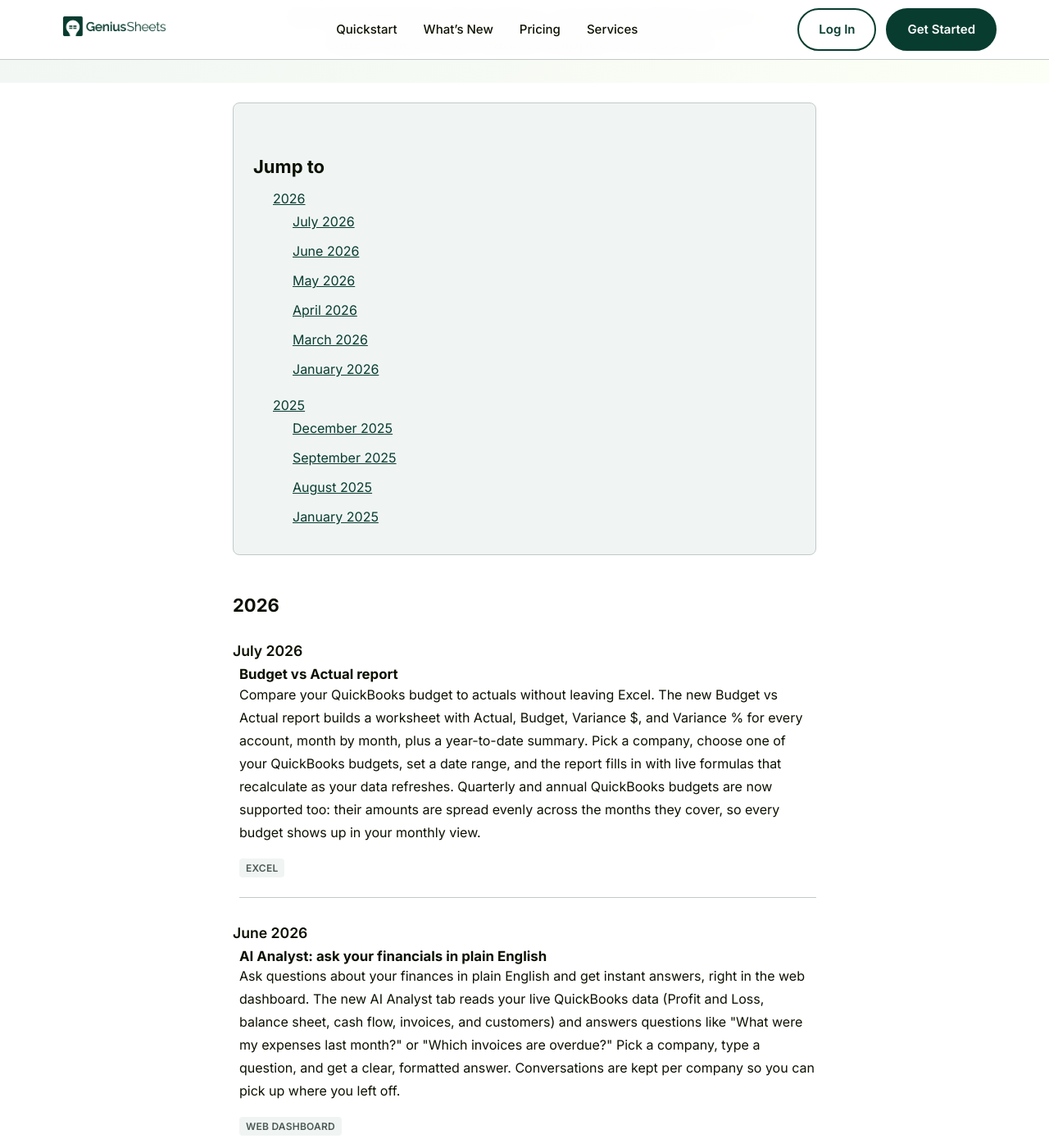
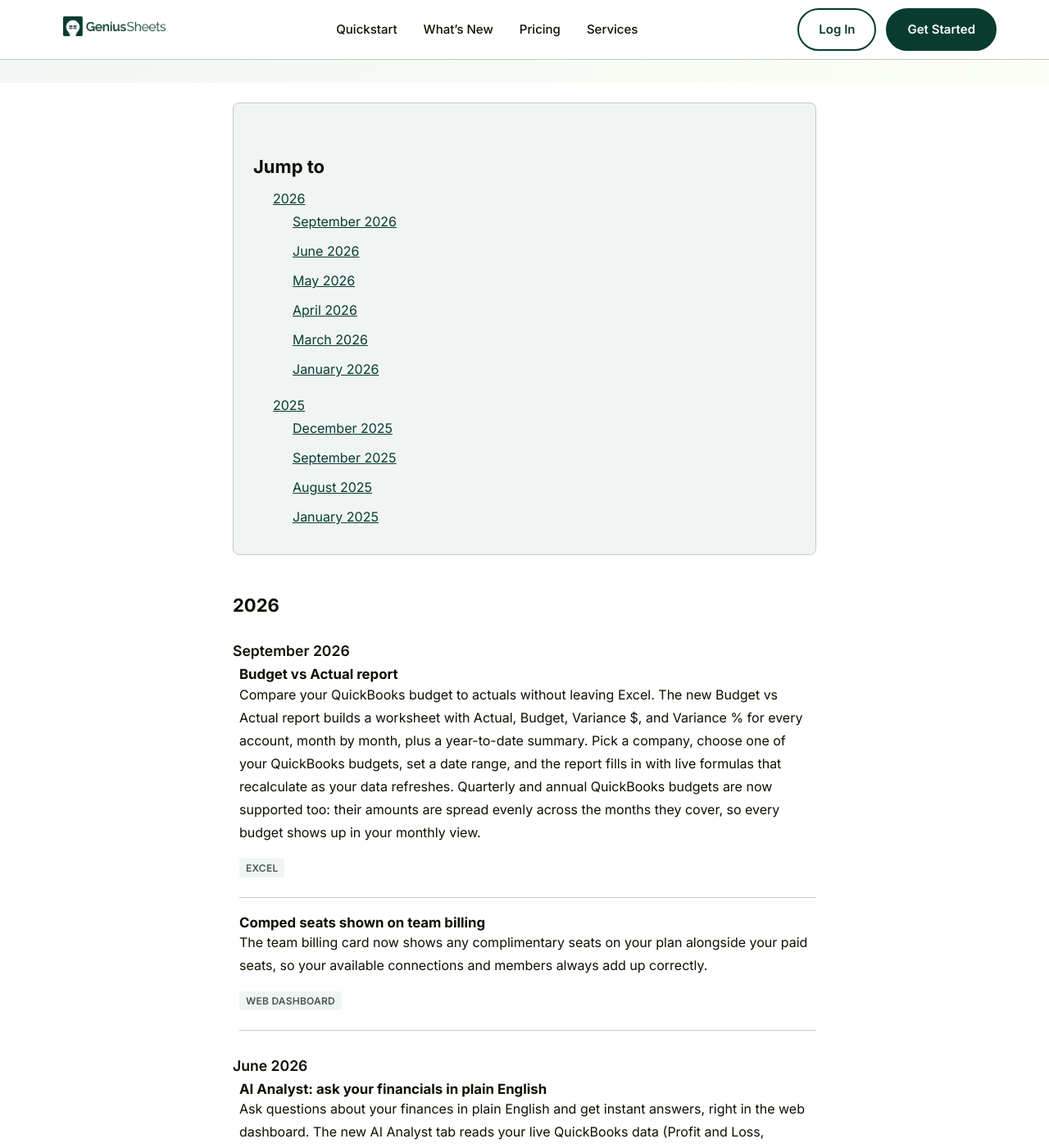
Before and after one commit to GeniusSheets/gs_site, a Jekyll site: the page built from whats-new.html, in a window 1280 px wide and 1400 px high, scrolled down 201 px. Shown: the whole window at 82% size. Built offline with Jekyll 4.4.1, drawn with Linux system fonts in a browser that asks for light colours.

Commit message:
whats-new: correct Budget vs Actual to Sept 2026, add comped seats
Budget vs Actual report actually shipped to production Sept 21-22
(add-in #162 + follow-up fix), not July as previously logged. Add
the comped-seats team billing card change (gs_web, Sept 2).

Co-Authored-By: Claude Opus 4.8 (1M context) <noreply@anthropic.com>

```diff
--- a/_data/whats_new.json
+++ b/_data/whats_new.json
@@ -6,8 +6,8 @@
       "year": 2026,
       "months": [
         {
-          "month": "July 2026",
-          "id": "july-2026",
+          "month": "September 2026",
+          "id": "september-2026",
           "items": [
             {
               "title": "Budget vs Actual report",
@@ -15,6 +15,13 @@
                 "Excel"
               ],
               "body_html": "<p>Compare your QuickBooks budget to actuals without leaving Excel. The new Budget vs Actual report builds a worksheet with Actual, Budget, Variance $, and Variance % for every account, month by month, plus a year-to-date summary. Pick a company, choose one of your QuickBooks budgets, set a date range, and the report fills in with live formulas that recalculate as your data refreshes. Quarterly and annual QuickBooks budgets are now supported too: their amounts are spread evenly across the months they cover, so every budget shows up in your monthly view.</p>"
+            },
+            {
+              "title": "Comped seats shown on team billing",
+              "platforms": [
+                "Web dashboard"
+              ],
+              "body_html": "<p>The team billing card now shows any complimentary seats on your plan alongside your paid seats, so your available connections and members always add up correctly.</p>"
             }
           ]
         },
```
Also changed, not shown: whats_new.md (+6 -1 lines).
